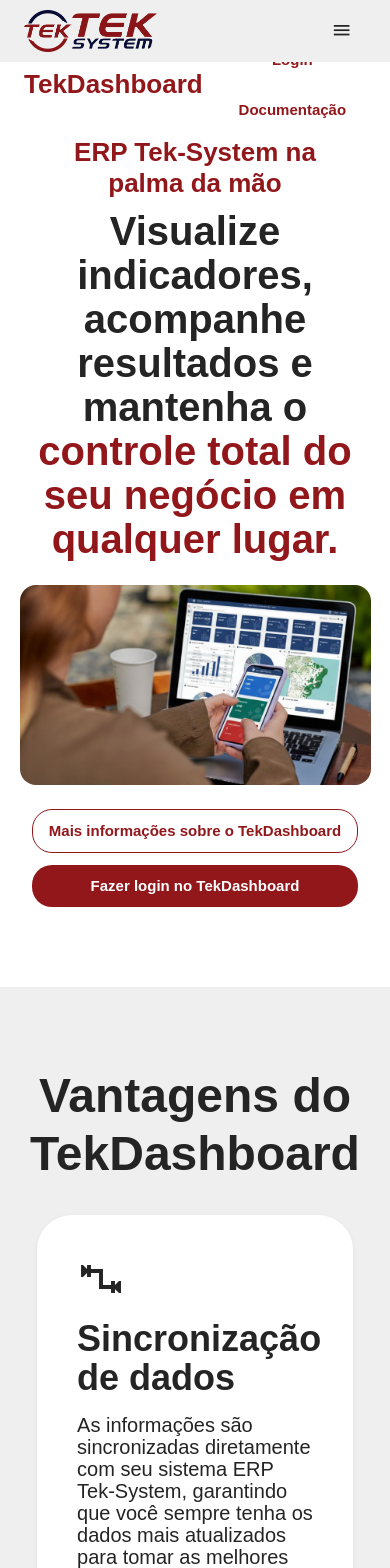
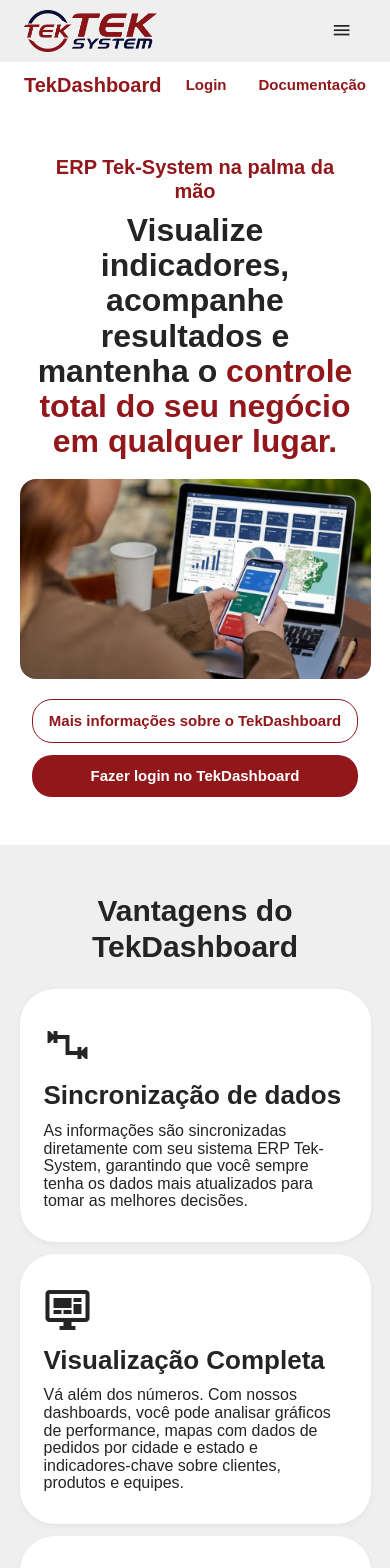
Before and after one commit to TalythaLopes/TekDashDocumentation, a Vue app: page / in a window 390 px wide. Shown: the top 1568 px of the page. Built offline with nearby package versions, Linux system fonts and the light colour scheme; a web font is replaced by a local one.

Commit message:
Ajustar responsividade CSS global

```diff
--- a/src/assets/base.css
+++ b/src/assets/base.css
@@ -122,7 +122,7 @@
   line-height: 1.1;
 }
 
-h3.section-heading { /* Título secundário */
+h3.section-heading {
   padding: 10px 0;
   font-size: 28px;
   font-weight: 500;
--- a/src/assets/main.css
+++ b/src/assets/main.css
@@ -44,3 +44,14 @@
     place-items: center;
   }
 }
+
+@media (max-width: 400px) {
+  h1 { font-size: 30px !important; }
+  h2 { font-size: 32px !important; }
+  h3 { font-size: 26px !important; }
+  h4 { font-size: 20px !important; }
+  h5 { font-size: 20px !important; }
+  h6 { font-size: 14px !important; }
+  p  { font-size: 16px !important; }
+  section { padding: 48px 0 !important; gap: 24px !important; }
+}
--- a/src/components/Body/BodyImgDireita.vue
+++ b/src/components/Body/BodyImgDireita.vue
@@ -193,4 +193,10 @@
     width: 100%;
   }
 }
+
+@media (max-width: 400px) {
+  .container {
+    gap: 20px;
+  }
+}
 </style>
--- a/src/components/Body/BodyImgTopicos.vue
+++ b/src/components/Body/BodyImgTopicos.vue
@@ -227,4 +227,24 @@
     margin: 0 auto;
   }
 }
+
+@media (max-width: 400px) {
+  .carousel {
+    gap: 12px;
+  }
+
+  .carousel-item {
+    height: 120px;
+  }
+
+  .carousel-item.active {
+    height: 250px;
+  }
+
+  .carousel-text {
+    bottom: 12px;
+    left: 12px;
+    right: 12px;
+  }
+}
 </style>
--- a/src/components/Body/BodyTexto.vue
+++ b/src/components/Body/BodyTexto.vue
@@ -133,6 +133,7 @@
   flex: 1 1 300px;
   max-width: 450px;
   min-width: 250px;
+  height: auto;
   box-shadow: 0 2px 6px rgba(0, 0, 0, 0.05);
   display: flex;
   flex-direction: column;
@@ -174,4 +175,18 @@
     margin: 0 auto;
   }
 }
+
+@media (max-width: 400px) {
+  .card-container {
+    gap: 12px;
+    width: 100%;
+  }
+
+  .card {
+    flex: 1 1 auto;
+    padding: 32px 24px;
+    gap: 12px;
+    height: auto;
+  }
+}
 </style>
--- a/src/components/Body/BodyTutorial.vue
+++ b/src/components/Body/BodyTutorial.vue
@@ -90,9 +90,15 @@
   const rect = el.getBoundingClientRect();
   const windowHeight = window.innerHeight;
   const sectionHeight = rect.height;
+  let startPoint;
 
-  const startPoint = windowHeight / 4;
-  const distancePassed = sectionHeight - Math.max(rect.bottom - (startPoint * 3), 0);
+  if (window.innerWidth > 400) {
+    startPoint = (windowHeight / 4) * 3;
+  } else {
+    startPoint = (windowHeight / 2);
+  }
+
+  let distancePassed = sectionHeight - Math.max(rect.bottom - (startPoint), 0);
   let progressPercent = (distancePassed / sectionHeight) * 100;
   progress.value = Math.min(Math.max(progressPercent, 0), 100);
 }
@@ -230,4 +236,20 @@
     margin: 0 auto;
   }
 }
+
+@media (max-width: 400px) {
+  .tutorial-card {
+    flex: 1 1 auto;
+    padding: 24px;
+    gap: 15px;
+    width: 90%;
+    border-radius: 30px;
+  }
+
+  .tutorial-steps { gap: 15px; }
+  .step { gap: 15px; }
+  .step p { font-size: 22px !important; }
+  .step-text p { font-size: 16px !important; }
+  .step-text h5 { padding-bottom: 5px; }
+}
 </style>
```
